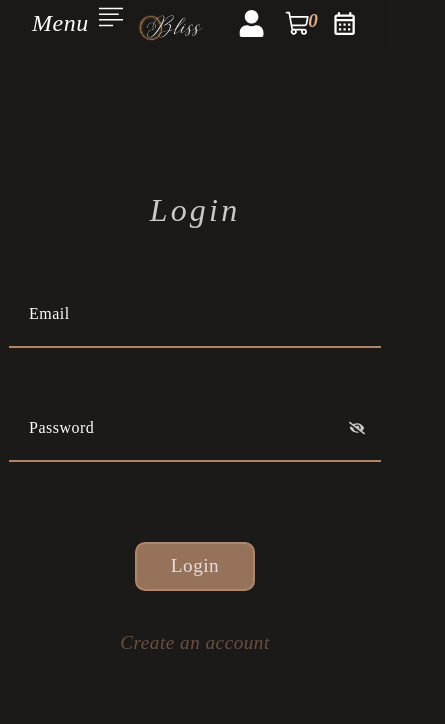
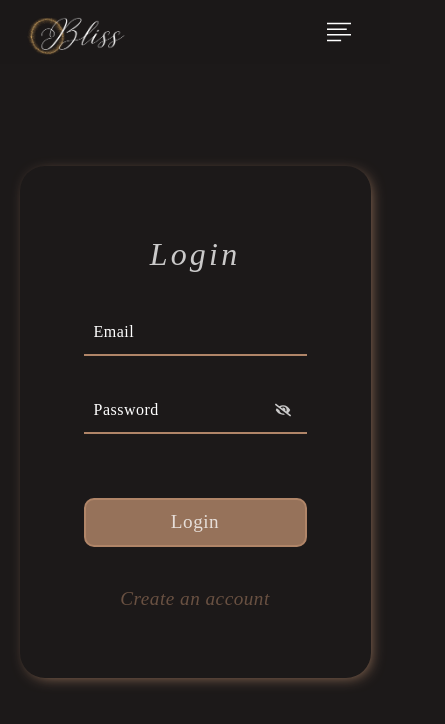
Before and after one commit to Yusra-Ahmad/Final-Project, a React (Vite) app in the folder frontend/: page /login in a window 390 px wide. Shown: the top 724 px of the page, 445 px wide, since content can reach past the window. Built offline with nearby package versions, Linux system fonts and the light colour scheme.

Commit message:
modified Login.tsx and login.scss added error message div

```diff
--- a/frontend/package.json
+++ b/frontend/package.json
@@ -14,6 +14,9 @@
     "@fullcalendar/daygrid": "^6.1.11",
     "@fullcalendar/interaction": "^6.1.11",
     "@fullcalendar/react": "^6.1.11",
+    "@react-three/drei": "^9.105.6",
+    "@react-three/fiber": "^8.16.6",
+    "@types/three": "^0.164.0",
     "animate.css": "^4.1.1",
     "axios": "^1.6.8",
     "emailjs-com": "^3.2.0",
@@ -22,7 +25,8 @@
     "react-calendar": "^4.8.0",
     "react-dom": "^18.2.0",
     "react-icons": "^5.2.0",
-    "react-router-dom": "^6.23.0"
+    "react-router-dom": "^6.23.0",
+    "three": "^0.164.1"
   },
   "devDependencies": {
     "@types/react": "^18.2.66",
--- a/frontend/src/components/Menu/Menu.tsx
+++ b/frontend/src/components/Menu/Menu.tsx
@@ -1,4 +1,4 @@
-// import { useUser } from "../../context/UserContext";
+import { useUser } from "../../context/UserContext";
 import "./menu.scss";
 import { Link } from "react-router-dom";
 
@@ -8,7 +8,7 @@ interface MenuProps {
 }
 
 const Menu = ({ handleDropMenu, dropMenu }: MenuProps) => {
-  // const { isLoggedIn } = useUser();
+  const { isLoggedIn } = useUser();
 
   return (
     <div className={`menu ${dropMenu ? "hidden" : "active"}`}>
@@ -29,10 +29,10 @@ const Menu = ({ handleDropMenu, dropMenu }: MenuProps) => {
         <Link to="/contact" className="link" onClick={handleDropMenu}>
           <li>Contact</li>
         </Link>
-        {/* <Link to="/register" className="link" onClick={handleDropMenu}>
+        <Link to="/register" className="link" onClick={handleDropMenu}>
           <li>Register</li>
-        </Link> */}
-        {/* {!isLoggedIn ? (
+        </Link>
+        {!isLoggedIn ? (
           <Link to="/login" className="link" onClick={handleDropMenu}>
             <li>Login</li>
           </Link>
@@ -40,7 +40,7 @@ const Menu = ({ handleDropMenu, dropMenu }: MenuProps) => {
           <Link to="/logout" className="link" onClick={handleDropMenu}>
             <li>Logout</li>
           </Link>
-        )} */}
+        )}
       </ul>
     </div>
   );
--- a/frontend/src/components/Menu/menu.scss
+++ b/frontend/src/components/Menu/menu.scss
@@ -6,7 +6,7 @@
   font-family: serif;
   font-style: italic;
   letter-spacing: 0.2rem;
-  font-size: 2.5rem;
+  font-size: 2rem;
   width: 100vw;
   height: 100vh;
   position: absolute;
@@ -24,7 +24,7 @@
   ul {
     display: flex;
     list-style: none;
-    gap: 4rem;
+    gap: 3rem;
 
     @media (max-width: 1024px) {
       flex-direction: column;
--- a/frontend/src/components/about/about.scss
+++ b/frontend/src/components/about/about.scss
@@ -7,18 +7,15 @@
     flex-direction: column;
     justify-content: center;
     align-items: center;
-
-    h1 {
-      text-align: center;
-      color: white;
-      letter-spacing: 0.8rem;
-      word-spacing: 0.5rem;
-      font-size: 3.5rem;
-      text-shadow: 3px 1px 1px #e7c8b3;
-    }
-
+    position: relative;
     img {
       width: 750px;
+    }
+    canvas {
+      position: absolute;
+      top: 0;
+      left: 0;
+      z-index: 10;
     }
   }
   .about-content {
--- a/frontend/src/components/login/Login.tsx
+++ b/frontend/src/components/login/Login.tsx
@@ -1,4 +1,6 @@
 import "./login.scss";
+import { BiError } from "react-icons/bi";
+
 import { Link, useNavigate, useLocation } from "react-router-dom";
 import { FaEye, FaEyeSlash } from "react-icons/fa";
 import { useEffect, useRef, useState } from "react";
@@ -6,18 +8,20 @@ import { useUser } from "../../context/UserContext";
 
 const Login = () => {
   const [showPassword, setShowPassword] = useState(false);
+  const [loginError, setLoginError] = useState(false);
   const emailInput = useRef<HTMLInputElement>(null);
   const passwordInput = useRef<HTMLInputElement>(null);
   const navigate = useNavigate();
   const location = useLocation();
-  const { setToken, setUser, token, setIsLoggedIn } = useUser();
+  const { setToken, user, setUser, token, setIsLoggedIn } = useUser();
+
+  console.log("user:", user);
 
   const handleShowPassword = () => {
     setShowPassword((prev) => !prev);
   };
 
   useEffect(() => {
-
     if (token) {
       // Check if the user came from the cart, if so, navigate to checkout, else navigate to home or intended route
       const destination =
@@ -50,6 +54,8 @@ const Login = () => {
 
         setIsLoggedIn(true);
         // After setting the login state, the useEffect will handle redirection
+      } else {
+        setLoginError(true);
       }
     } catch (error) {
       console.error("Login error:", error.message);
@@ -58,9 +64,23 @@ const Login = () => {
 
   return (
     <div className="login-container">
+      {loginError && (
+        <div className="error-message">
+          <BiError className="error-icon" />
+
+          <div>
+            <span>There was a problem</span>
+            <p>Invalid email or password</p>
+          </div>
+        </div>
+      )}
       <form onSubmit={submitHandler} className="login-form">
         <p>Login</p>
-        {!token && location?.state?.from === "/checkout" && <p style={{ color: " #eccd7c", fontSize: "22px" }}>You need to login first to continue checkout</p>}
+        {!token && location?.state?.from === "/checkout" && (
+          <p style={{ color: " #eccd7c", fontSize: "22px" }}>
+            You need to login first to continue checkout
+          </p>
+        )}
 
         <div className="input-div">
           <input
@@ -98,7 +118,7 @@ const Login = () => {
             Create an account
           </Link>
         </div>
-      </form>
+      </form>{" "}
     </div>
   );
 };
--- a/frontend/src/components/login/login.scss
+++ b/frontend/src/components/login/login.scss
@@ -10,34 +10,31 @@
     font-family: serif;
     font-style: italic;
     font-size: 2rem;
-    width: 650px;
+    max-width: 500px;
+    width: 90%;
     padding: 4rem;
     display: flex;
     flex-direction: column;
     justify-content: center;
     align-items: center;
-    gap: 3rem;
+    gap: 2rem;
     box-shadow: 3px 3px 15px -5px #b08568;
     //box-shadow: 0px 5px 15px -2px rgb(0, 0, 0);
     border-radius: 25px;
-    @media screen and (max-width: 768px) {
-      width: 500px;
-      box-shadow: none;
-      border-radius: 0;
-    }
-
     transition: transform 0.7s ease, opacity 0.7s ease;
     transform-origin: bottom;
     p {
+      font-size: 2rem;
       letter-spacing: 0.2rem;
     }
 
     .login-input {
+      width: 100%;
       background-color: #1c1919;
       color: rgba(255, 255, 255, 0.645);
       border: none;
       outline: none;
-      padding: 20px;
+      padding: 10px;
       font-size: 1rem;
 
       &::placeholder {
@@ -65,7 +62,6 @@
       align-items: center;
       @media screen and (max-width: 768px) {
         flex-direction: column;
-        align-items: center;
       }
       .register {
         color: #b0856885;
@@ -73,13 +69,16 @@
         font-size: 1.2rem;
       }
       .login-button {
+        width: 120px;
         padding: 8px;
-        width: 120px;
         margin-top: 2rem;
         font-size: 1.2rem;
         background-color: #b08568d3;
         border-radius: 10px;
         border: #b08568 solid 2px;
+        @media screen and (max-width: 768px) {
+          width: 100%;
+        }
         &:hover {
           background-color: #b08568;
           border: #ffffff5e solid 2px;
@@ -87,4 +86,31 @@
       }
     }
   }
+  .error-message {
+    display: flex;
+    gap: 1rem;
+    max-width: 500px;
+    width: 90%;
+    margin-bottom: 2rem;
+    text-align: left;
+    box-shadow: 1px 1px 4px #b08568;
+    border-radius: 15px;
+    padding-block: 1rem;
+
+    .error-icon {
+      color: #c53932;
+      font-size: 3.5rem;
+      margin-left: 2rem;
+    }
+    div {
+      span {
+        font-size: 1.5rem;
+        color: #c53932;
+      }
+      p {
+        font-size: 1.2rem;
+        margin-top: 1rem;
+      }
+    }
+  }
 }
--- a/frontend/src/components/navbar/Navbar.tsx
+++ b/frontend/src/components/navbar/Navbar.tsx
@@ -11,7 +11,7 @@ import "animate.css";
 import bliss from "../../assets/bliss2.png";
 
 import "./navbar.scss";
-import { useContext, useState } from "react";
+import { useContext, useEffect, useState } from "react";
 import Menu from "../Menu/Menu";
 import { CartContext } from "../../context/Cart";
 import { useUser } from "../../context/UserContext";
@@ -22,7 +22,8 @@ const Navbar = () => {
   const { cartItems } = useContext(CartContext);
   const { user, token } = useUser();
   const [menuOpen, setMenuOpen] = useState(false);
-  const [showIcon, setShowIcon] = useState(false);
+  const [isMobile, setIsMobile] = useState(window.innerWidth <= 768);
+  // const [showIcons, setShowIcons] = useState(false);
 
   let firstLatter = "";
   if (user) {
@@ -45,20 +46,30 @@ const Navbar = () => {
     document.body.classList.toggle("menu-open");
   };
 
+  useEffect(() => {
+    const handleResize = () => {
+      setIsMobile(window.innerWidth <= 768);
+    };
+
+    window.addEventListener("resize", handleResize);
+    return () => {
+      window.removeEventListener("resize", handleResize);
+    };
+  }, []);
+
+  // const handleToggle = () => {
+  //   console.log("this runs");
+  //   setShowIcons((prev) => !prev);
+  // };
+
   return (
-    <div>
+    <div className="navbar-container">
       <div className="navbar">
         <ul>
           {dropMenu ? (
             <li onClick={handleDropMenu} className="menu-icon">
-              {showIcon ? (
-                <TfiAlignLeft />
-              ) : (
-                <>
-                  <span>Menu</span>
-                  <TfiAlignLeft />
-                </>
-              )}
+              {!isMobile && <span>Menu</span>}
+              <TfiAlignLeft />
             </li>
           ) : (
             <li className="menu-icon">
@@ -71,7 +82,11 @@ const Navbar = () => {
           <img src={bliss} alt="" />
         </Link>
 
-        <ul className={`cart-ul ${dropMenu ? "" : "hidden"}`}>
+        <ul
+          className={`cart-ul ${dropMenu ? "" : "hidden"} ${
+            !isMobile ? "" : "hidden"
+          } `}
+        >
           {token ? (
             <Link onChange={handleUserIcon} className="cart-li" to="/logout">
               <span className="first-latter">{firstLatter}</span>
--- a/frontend/src/components/navbar/navbar.scss
+++ b/frontend/src/components/navbar/navbar.scss
@@ -6,7 +6,10 @@ body.menu-open::-webkit-scrollbar {
   display: none; /* Hide scrollbar for WebKit browsers */
 }
 
-div {
+.navbar-container {
+  display: grid;
+  grid-template-columns: 3;
+  grid-template-rows: 2;
   .navbar {
     position: fixed;
     top: 0;
@@ -20,12 +23,13 @@ div {
     font-size: 1.5rem;
     font-family: serif;
     list-style: none;
-    z-index: 1;
     padding-inline: 2rem;
     z-index: 2;
-    @media screen and (max-width: 990px) {
-      z-index: 2;
+    @media screen and (max-width: 768px) {
+      flex-direction: row-reverse;
+      padding-left: 1rem;
     }
+
     img {
       margin-top: 10px;
       width: 80%;
@@ -41,6 +45,9 @@ div {
     }
     .menu-icon svg {
       transition: transform 0.3s ease-in-out;
+    }
+    .cart-ul.hidden {
+      display: none;
     }
 
     .cart-ul {
```
Also changed, not shown: frontend/src/components/about/About.tsx (+7 -5 lines), 1 other file (tests, documents, lock files or other folders).
